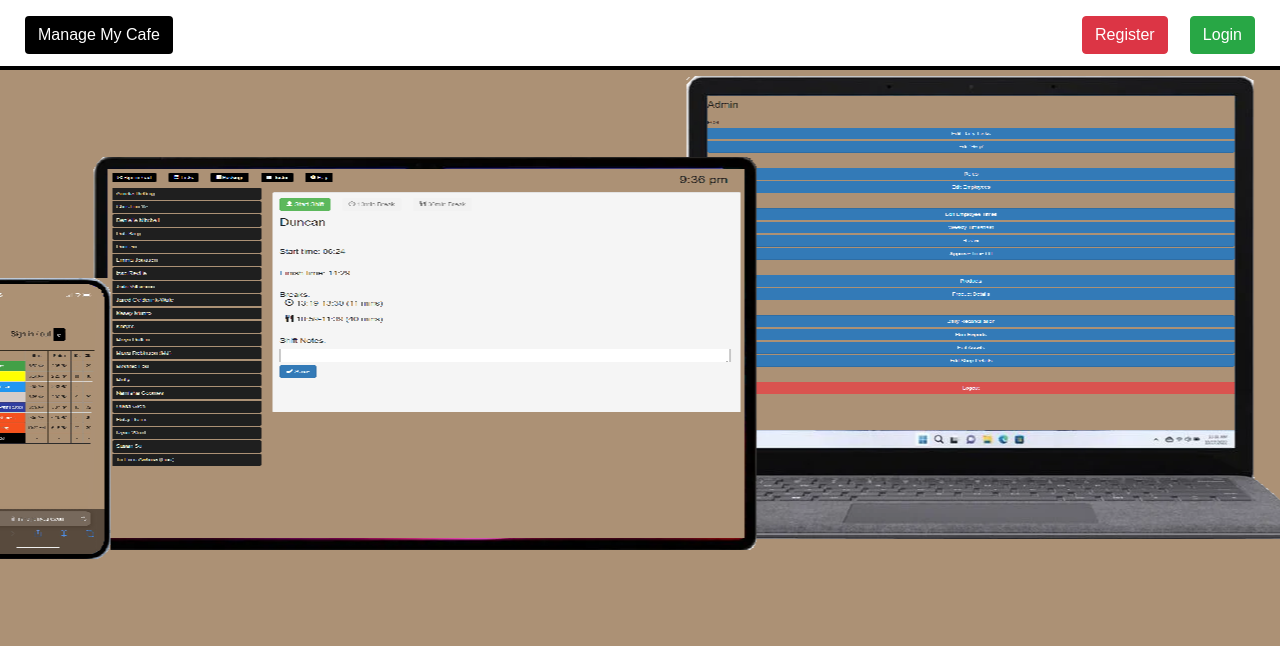
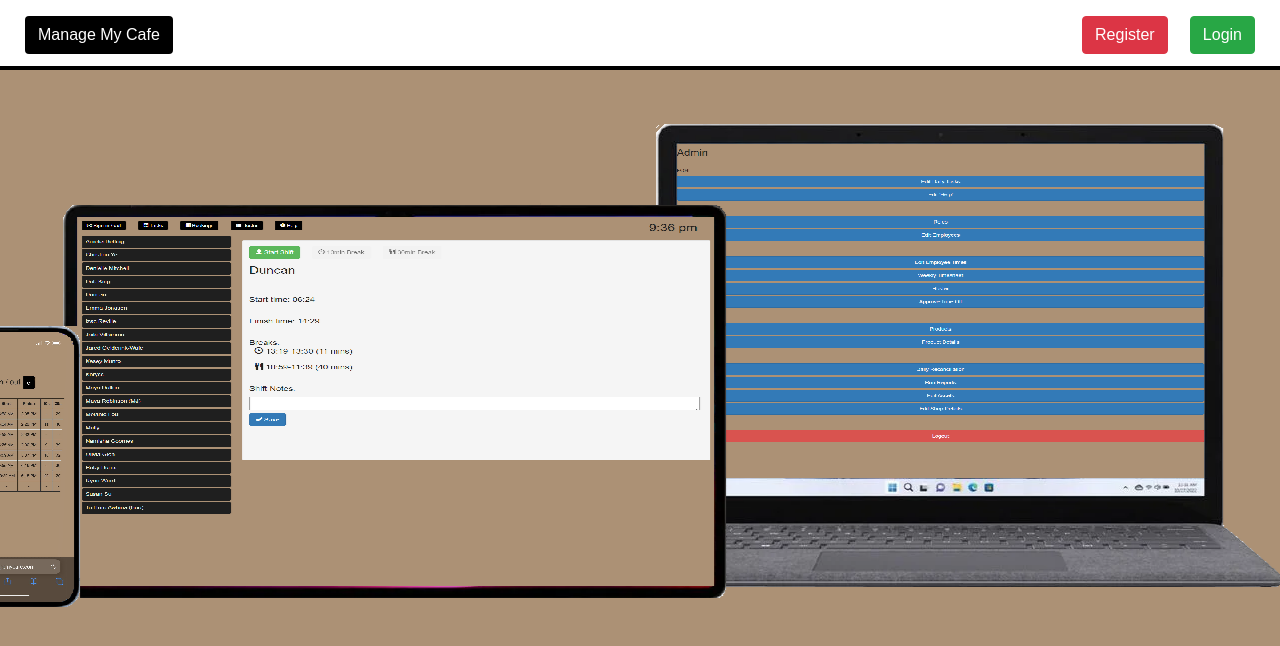
Before and after one commit to oelderinkX/managemycafelanding, a website: page webpage/index.html in a window 1280 px wide. Drawn offline with nearby package versions, Linux system fonts and the light colour scheme; files whose address does not match are found by name.

Commit message:
go to bed jared

```diff
--- a/webpage/index.html
+++ b/webpage/index.html
@@ -30,7 +30,7 @@
             min-height: 496px;
             background: url("/images/center_image.png");
             background-repeat: no-repeat;
-            background-position: center;
+            background-position: 85% 50%;
         }
 
     </style>
@@ -46,6 +46,8 @@
             </td>
         </table>
     </div>
+    <br/>
+    <br/>
     <div class="centerimage">
     </div>
 </body>
```
